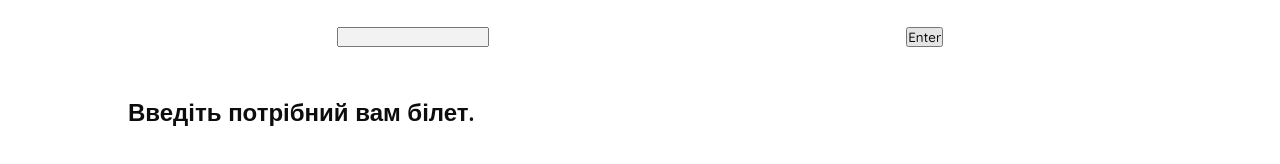
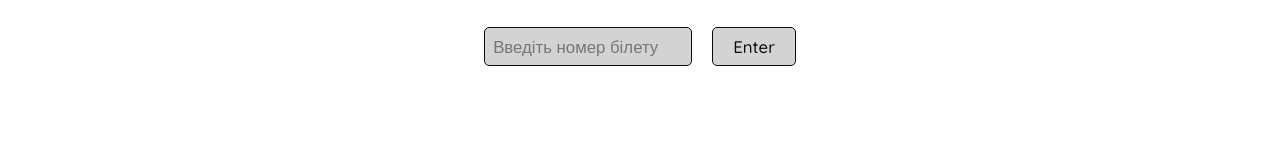
Before and after one commit to ANDgamer/SitesHub, a plain HTML site: page PDR.html in a window 1280 px wide. Shown: the part 58-222 px from the top of the page. Drawn offline with Linux system fonts and the light colour scheme.

Commit message:
Added input styles

```diff
--- a/PDR.html
+++ b/PDR.html
@@ -59,13 +59,12 @@
     <section onclick="SidebarForciblyClose();">
       <div class="container">
         <div class="answers__wrapper">
-          <input class="search" type="number"/>
+          <input class="search" type="number" placeholder="Введіть номер білету"/>
           <input class="confirm-btn" type="button" value="Enter" id="#confirmPDR"/>
         </div>
         <div class="answers">
-			<h2>Введіть потрібний вам білет.</h2>
 		<!--
-          <h3>Рівень 1</h3>
+          <h3>Білет: 1</h3>
           <table>
               <tr>
                 <th>1</th>
--- a/main.js
+++ b/main.js
@@ -99,7 +99,7 @@ function validate(answers) {
     getAnswers(answers, value - 1);
   } else {
     answersHTML.innerHTML =
-      '<h2 class="warning">Ви ввели неіснуючий номер білета</h2>';
+      '<h2 class="warning">Ви ввели неіснуючий номер білету</h2>';
   }
 }
 
--- a/style.css
+++ b/style.css
@@ -203,7 +203,7 @@ section .wrapper{
 .answers__wrapper {
 	margin-bottom: 50px;
 	display: flex;
-	justify-content: space-around;
+	justify-content: center;
 }
 
 p.answers__number {}
@@ -243,15 +243,37 @@ td {
 /* текст, який виводиться, коли користувач вводить неправильний білет, щоб змінити клас(тег) зайди в main.js 102 рядок */
 h2.warning {}
 
-.search {}
-/* кнопка пошуку */
+.search, .confirm-btn {
+	border-radius:5px;
+	border: 1px solid black;
+	font-size: 1.05rem;
+}
+
+.search {
+	background-color: var(--header-bg);
+	padding: 8px;
+}
+
+.confirm-btn {
+	background-color: var(--header-bg);
+	padding: 8px 20px;
+	margin-left: 20px;
+}
+
+.confirm-btn:active {
+	transform: scale(0.95);
+}
+
+.answers p {
+	margin-bottom: 20px;
+	font-size: 1.1rem;
+	font-weight: 600;
+}
 
 #confirmPDR {}
 
 #confirmPhysics {}
 
-.confirm-btn {}
-/* кнопки підтвердження запиту */
 
 /*------------------- adaptation -------------------*/
 
```
Also changed, not shown: Phisic.html (+2 -3 lines).
